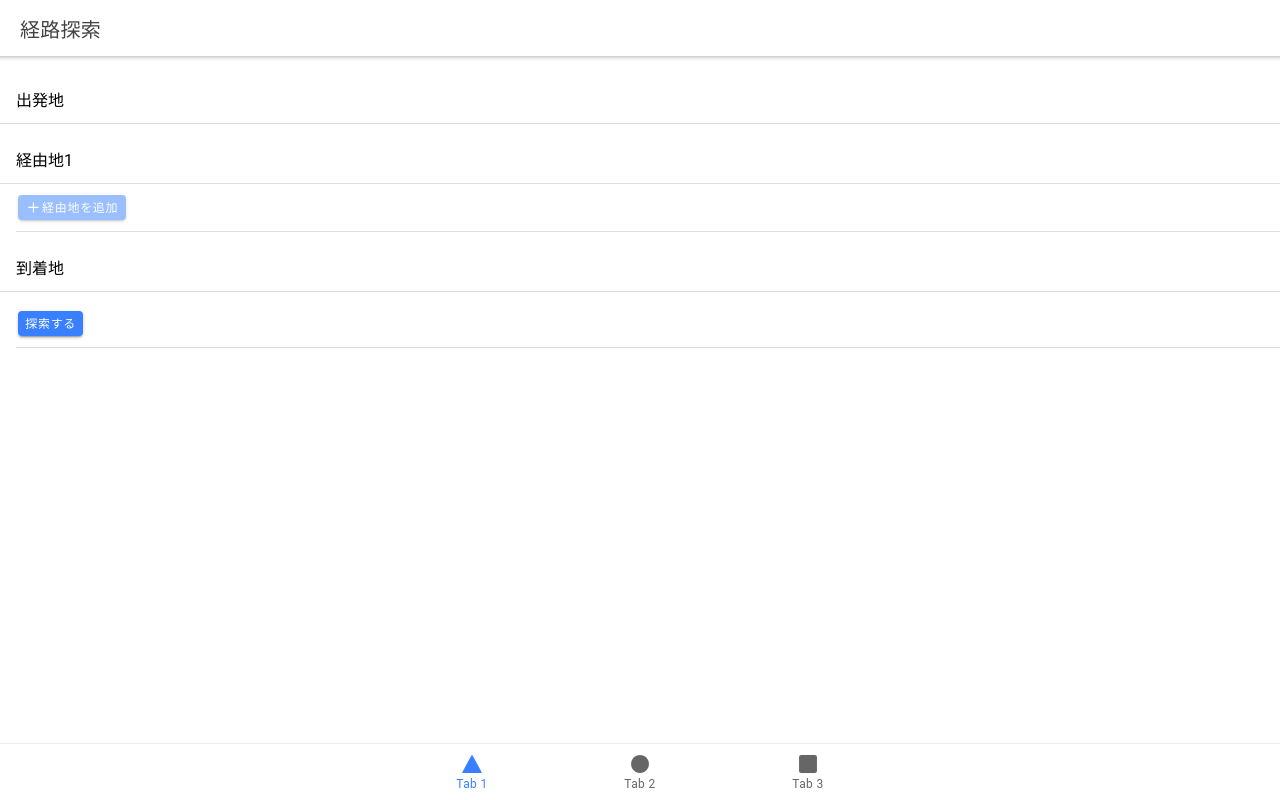
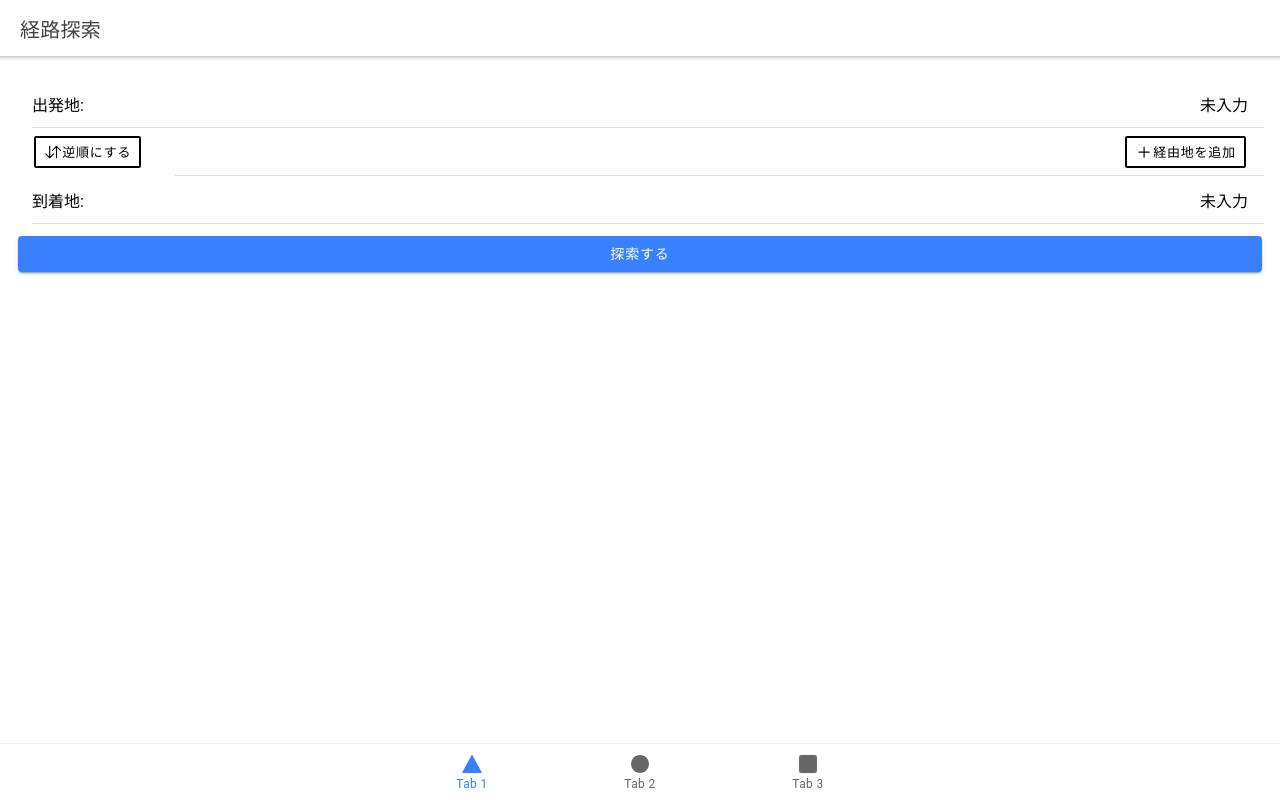
Before and after one commit to t-shinkai00/Transfer_App, a React (Create React App) app: page /tab1 in a window 1280 px wide. Built offline with nearby package versions, Linux system fonts and the light colour scheme.

Commit message:
add: modal

```diff
--- a/src/pages/Tab1.tsx
+++ b/src/pages/Tab1.tsx
@@ -1,6 +1,7 @@
-import React, { useState, useEffect } from "react";
+import React, { useState } from "react";
 import {
   IonButton,
+  IonButtons,
   IonContent,
   IonHeader,
   IonIcon,
@@ -8,41 +9,28 @@ import {
   IonItem,
   IonLabel,
   IonList,
+  IonModal,
   IonPage,
   IonText,
   IonTitle,
   IonToolbar,
 } from "@ionic/react";
-import { addOutline } from "ionicons/icons";
-import ExploreContainer from "../components/ExploreContainer";
+import { addOutline, swapVerticalOutline } from "ionicons/icons";
 import "./Tab1.css";
 
 const Tab1: React.FC = () => {
   const [departure, setDeparture] = useState("");
-  const [via, setVia] = useState("");
   const [arrival, setArrival] = useState("");
 
-  const [viaNum, setViaNum] = useState(0);
-  const [isInputVia, setIsInputVia] = useState(false);
+  const [via, setVia] = useState("");
   const [viaList, setViaList] = useState<string[]>([]);
 
-  useEffect(() => {
-    if (!via) {
-      setIsInputVia(false);
-    } else {
-      setIsInputVia(true);
-    }
-  }, [via]);
+  const [isDepartureModalOpen, setIsDepartureModalOpen] = useState(false);
+  const [isViaModalOpen, setIsViaModalOpen] = useState(false);
+  const [isArrivalModalOpen, setIsArrivalModalOpen] = useState(false);
 
   const addVia = () => {
     setViaList([...viaList, via]);
-  };
-
-  const handleClick = () => {
-    setIsInputVia(false);
-    addVia();
-    setVia("");
-    setViaNum(viaNum + 1);
   };
 
   return (
@@ -53,7 +41,7 @@ const Tab1: React.FC = () => {
         </IonToolbar>
       </IonHeader>
 
-      <IonContent fullscreen>
+      <IonContent fullscreen className="ion-padding">
         <IonHeader collapse="condense">
           <IonToolbar>
             <IonTitle size="large">経路探索</IonTitle>
@@ -62,68 +50,129 @@ const Tab1: React.FC = () => {
         {/* <ExploreContainer name="Tab 1 page" /> */}
 
         <IonList>
-          {/* <IonListHeader>
-            <IonLabel>経路探索</IonLabel>
-          </IonListHeader> */}
-          <IonItem counter={true}>
-            <IonLabel position="floating">出発地</IonLabel>
-            <IonInput
-              placeholder="出発地を入力"
-              value={departure}
-              onIonChange={(e) => {
-                setDeparture(e.detail.value!);
-              }}
-            ></IonInput>
+          <IonItem onClick={() => setIsDepartureModalOpen(true)}>
+            <IonLabel>
+              <IonText>出発地:</IonText>
+            </IonLabel>
+            {departure === "" ? (
+              <IonText>未入力</IonText>
+            ) : (
+              <IonText>{departure}</IonText>
+            )}
           </IonItem>
+
           {viaList.map((via, idx) => (
             <IonItem key={idx}>
-              <IonLabel>経由地{idx + 1}</IonLabel>
+              <IonLabel>
+                <IonText>経由地{idx + 1}:</IonText>
+              </IonLabel>
               <IonText>{via}</IonText>
             </IonItem>
           ))}
 
           <IonItem>
-            <IonLabel position="floating">経由地{viaNum + 1}</IonLabel>
+            <IonButtons slot="start">
+              <IonButton fill="outline">
+                <IonIcon icon={swapVerticalOutline}></IonIcon>
+                <IonText>逆順にする</IonText>
+              </IonButton>
+            </IonButtons>
+            <IonButtons slot="end">
+              <IonButton fill="outline" onClick={() => setIsViaModalOpen(true)}>
+                <IonIcon icon={addOutline}></IonIcon>
+                <IonText>経由地を追加</IonText>
+              </IonButton>
+            </IonButtons>
+          </IonItem>
+
+          <IonItem onClick={() => setIsArrivalModalOpen(true)}>
+            <IonLabel>
+              <IonText>到着地:</IonText>
+            </IonLabel>
+            {arrival === "" ? (
+              <IonText>未入力</IonText>
+            ) : (
+              <IonText>{arrival}</IonText>
+            )}
+          </IonItem>
+        </IonList>
+        <IonButton expand="block">
+          <IonText>探索する</IonText>
+        </IonButton>
+
+        <IonModal isOpen={isDepartureModalOpen}>
+          <IonHeader>
+            <IonToolbar>
+              <IonTitle>出発地</IonTitle>
+              <IonButtons slot="end">
+                <IonButton onClick={() => setIsDepartureModalOpen(false)}>
+                  Close
+                </IonButton>
+              </IonButtons>
+            </IonToolbar>
+          </IonHeader>
+          <IonContent className="ion-padding">
+            <IonItem>
+              <IonLabel position="stacked">出発地を入力</IonLabel>
               <IonInput
-              placeholder="経由地を入力"
-              value={via}
+                onIonChange={(e) => {
+                  setDeparture(e.detail.value!);
+                }}
+              />
+            </IonItem>
+          </IonContent>
+        </IonModal>
+
+        <IonModal isOpen={isViaModalOpen}>
+          <IonHeader>
+            <IonToolbar>
+              <IonTitle>経由地</IonTitle>
+              <IonButtons slot="end">
+                <IonButton
+                  onClick={() => {
+                    setIsViaModalOpen(false);
+                    addVia();
+                  }}
+                >
+                  Close
+                </IonButton>
+              </IonButtons>
+            </IonToolbar>
+          </IonHeader>
+          <IonContent className="ion-padding">
+            <IonItem>
+              <IonLabel position="stacked">経由地を入力</IonLabel>
+              <IonInput
                 onIonChange={(e) => {
                   setVia(e.detail.value!);
                 }}
-            ></IonInput>
+              />
             </IonItem>
+          </IonContent>
+        </IonModal>
 
-          <IonItem counter={true}>
-            {isInputVia ? (
-              <IonButton
-                onClick={() => {
-                  handleClick();
-                }}
-              >
-                <IonIcon icon={addOutline} />
-                経由地を追加
+        <IonModal isOpen={isArrivalModalOpen}>
+          <IonHeader>
+            <IonToolbar>
+              <IonTitle>到着地</IonTitle>
+              <IonButtons slot="end">
+                <IonButton onClick={() => setIsArrivalModalOpen(false)}>
+                  Close
                 </IonButton>
-            ) : (
-              <IonButton disabled={true}>
-                <IonIcon icon={addOutline} />
-                経由地を追加
-              </IonButton>
-            )}
-          </IonItem>
-          <IonItem counter={true}>
-            <IonLabel position="floating">到着地</IonLabel>
+              </IonButtons>
+            </IonToolbar>
+          </IonHeader>
+          <IonContent className="ion-padding">
+            <IonItem>
+              <IonLabel position="stacked">到着地を入力</IonLabel>
               <IonInput
-              placeholder="到着地を入力"
-              value={arrival}
                 onIonChange={(e) => {
                   setArrival(e.detail.value!);
                 }}
-            ></IonInput>
+              />
             </IonItem>
-        </IonList>
-        <IonItem>
-          <IonButton>探索する</IonButton>
-        </IonItem>
+          </IonContent>
+        </IonModal>
       </IonContent>
     </IonPage>
   );
```
Lines whose indentation alone changed are shown as unchanged.
